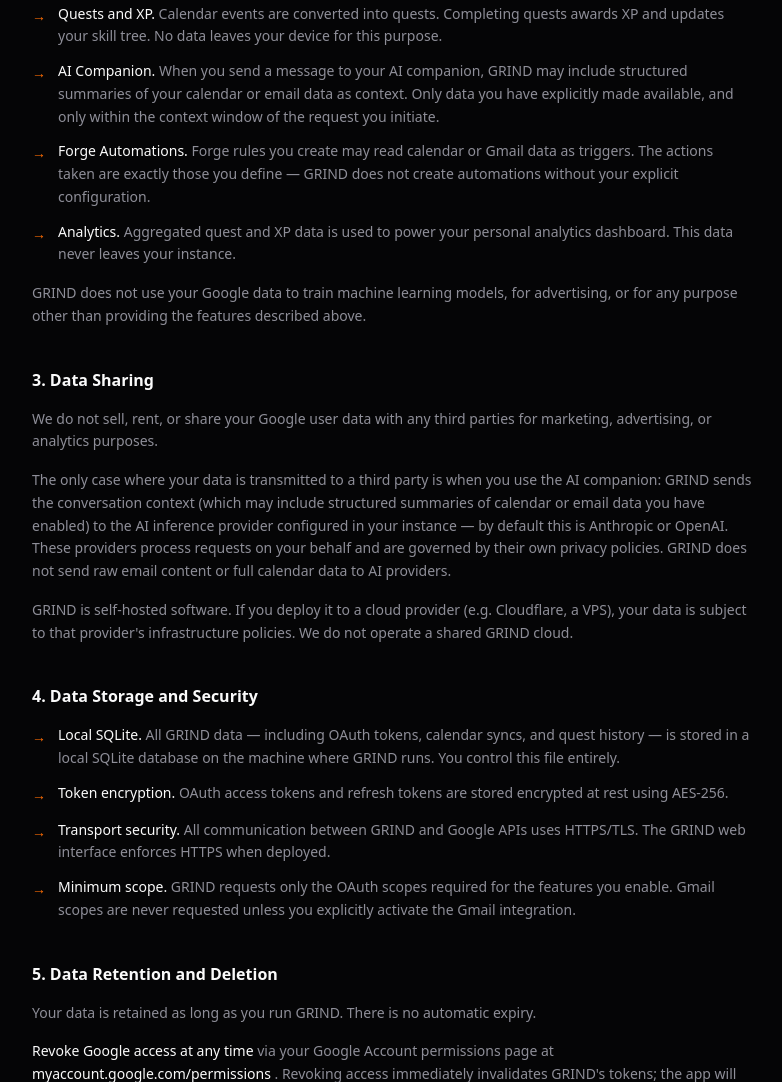
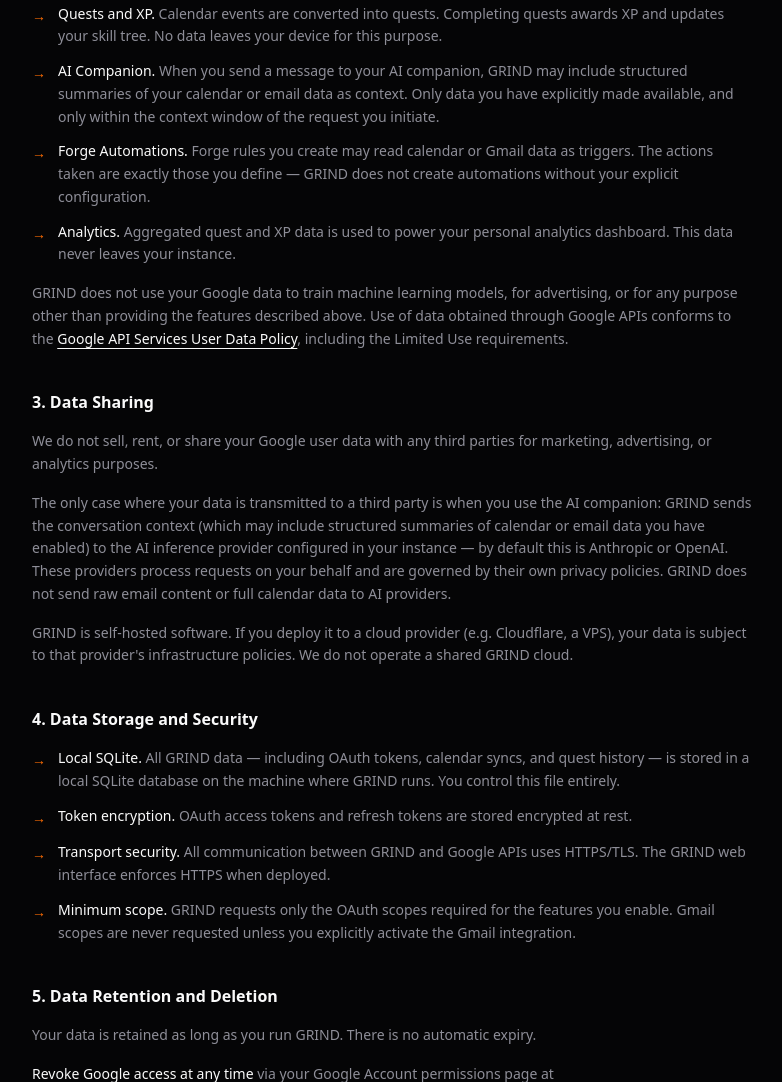
Before and after one commit to esau-morais/grind, an Astro site in the folder apps/landing/: page /privacy in a window 1280 px wide. Shown: the part 1015-2097 px from the top of the page, without its empty margins (248-1030 px from the left). Built offline with nearby package versions, Linux system fonts and the light colour scheme; Astro itself is replaced by a stand-in of ours; no server answers; a web font is replaced by a local one.

Commit message:
fix docs.json footer href key, soften encryption claim, add Limited Use statement

```diff
--- a/apps/landing/src/pages/privacy.astro
+++ b/apps/landing/src/pages/privacy.astro
@@ -156,7 +156,14 @@
             </ul>
             <p class="mt-4">
               GRIND does not use your Google data to train machine learning models, for advertising,
-              or for any purpose other than providing the features described above.
+              or for any purpose other than providing the features described above. Use of data
+              obtained through Google APIs conforms to the
+              <a
+                href="https://developers.google.com/terms/api-services-user-data-policy"
+                target="_blank"
+                rel="noopener noreferrer"
+                class="text-foreground underline underline-offset-4 transition-colors hover:text-grind-orange focus-visible:outline-none focus-visible:ring-2 focus-visible:ring-ring"
+              >Google API Services User Data Policy</a>, including the Limited Use requirements.
             </p>
           </section>
 
@@ -190,7 +197,7 @@
               </li>
               <li class="flex gap-3">
                 <span class="mt-0.5 shrink-0 text-grind-orange">→</span>
-                <span><strong class="font-medium text-foreground">Token encryption.</strong> OAuth access tokens and refresh tokens are stored encrypted at rest using AES-256.</span>
+                <span><strong class="font-medium text-foreground">Token encryption.</strong> OAuth access tokens and refresh tokens are stored encrypted at rest.</span>
               </li>
               <li class="flex gap-3">
                 <span class="mt-0.5 shrink-0 text-grind-orange">→</span>
--- a/docs/docs.json
+++ b/docs/docs.json
@@ -168,7 +168,7 @@
         "items": [
           {
             "label": "Privacy Policy",
-            "url": "https://grindxp.app/privacy"
+            "href": "https://grindxp.app/privacy"
           }
         ]
       }
```
